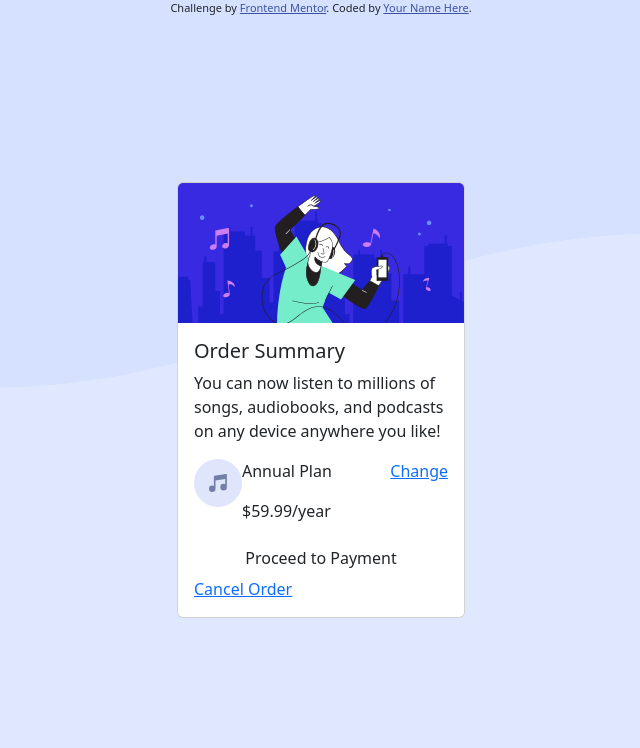
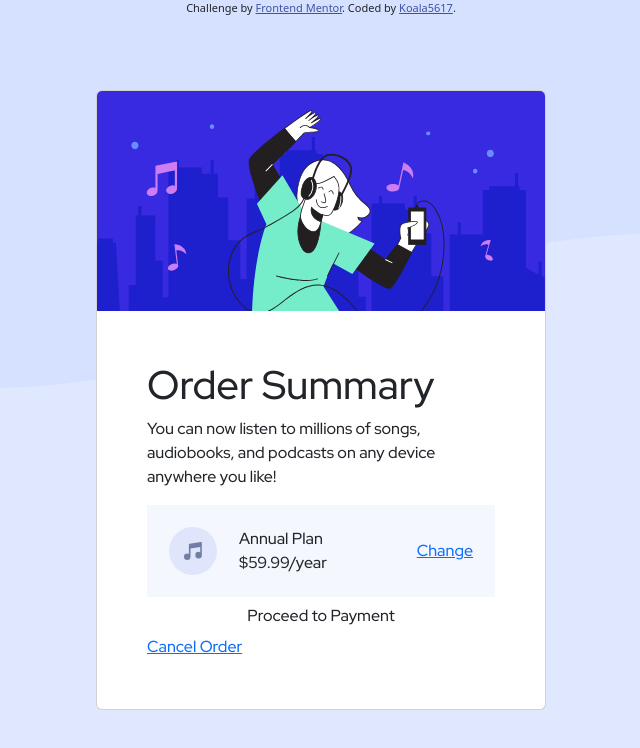
Before and after one commit to JoaoGabrielCHelena/Order_summary_component_FM, a plain HTML site: page index.html in a window 1280 px wide. Shown: the whole page, without its empty margins (319-959 px from the left). Drawn offline with Linux system fonts and the light colour scheme.

Commit message:
Home Progress

```diff
--- a/index.html
+++ b/index.html
@@ -1,8 +1,10 @@
 <!DOCTYPE html>
 <html lang="en">
+
 <head>
   <meta charset="UTF-8">
-  <meta name="viewport" content="width=device-width, initial-scale=1.0"> <!-- displays site properly based on user's device -->
+  <meta name="viewport" content="width=device-width, initial-scale=1.0">
+  <!-- displays site properly based on user's device -->
 
   <link rel="icon" type="image/png" sizes="32x32" href="./images/favicon-32x32.png">
 
@@ -13,17 +15,26 @@
 
   <!-- Feel free to remove these styles or customise in your own stylesheet 👍 -->
   <style>
-    .attribution { position: absolute; top: 0; font-size: 11px; text-align: center; }
-    .attribution a { color: hsl(228, 45%, 44%); }
+    .attribution {
+      position: absolute;
+      top: 0;
+      font-size: 11px;
+      text-align: center;
+    }
+
+    .attribution a {
+      color: hsl(228, 45%, 44%);
+    }
   </style>
 </head>
+
 <body>
 
   <main>
-    <div class="card" style="width: 18rem;">
+    <div class="card" id="summary-card">
       <img src="images/illustration-hero.svg" class="card-img-top" alt="...">
       <div class="card-body">
-        <h5 class="card-title">Order Summary</h5>
+        <h1 class="card-title">Order Summary</h1>
         <p class="card-text">You can now listen to millions of songs, audiobooks, and podcasts on any
           device anywhere you like!</p>
         <div class="plan-summary">
@@ -42,7 +53,8 @@
 
   <footer class="attribution">
     Challenge by <a href="https://www.frontendmentor.io?ref=challenge" target="_blank">Frontend Mentor</a>.
-    Coded by <a href="#">Your Name Here</a>.
+    Coded by <a href="https://github.com/Koala5617">Koala5617</a>.
   </footer>
 </body>
+
 </html>
--- a/sass/main.sass
+++ b/sass/main.sass
@@ -1,5 +1,9 @@
 @import url('https://fonts.googleapis.com/css2?family=Red+Hat+Display:wght@500;700;900&display=swap')
 $pale-blue: hsl(225, 100%, 94%)
+$Bright-blue: hsl(245, 75%, 52%)
+$Very-pale-blue: hsl(225, 100%, 98%)
+$Desaturated-blue: hsl(224, 23%, 55%)
+$Dark-blue: hsl(223, 47%, 23%)
 
 
 body
@@ -15,8 +19,19 @@ body
     @media (min-width: 769px)
         background: url('../images/pattern-background-desktop.svg') $bg-image-options
 
-
+#summary-card
+    font-family: 'Red Hat Display', sans-serif
+    max-width: 450px
+    .card-body
+        padding: 50px
 
 .plan-summary
     display: grid
     grid-template-columns: min-content auto min-content
+    align-items: center
+    padding: 22px
+    background: $Very-pale-blue
+    *
+        margin: 0
+    div
+        margin-left: 22px
```
Also changed, not shown: css/main.css, 1 other file.
